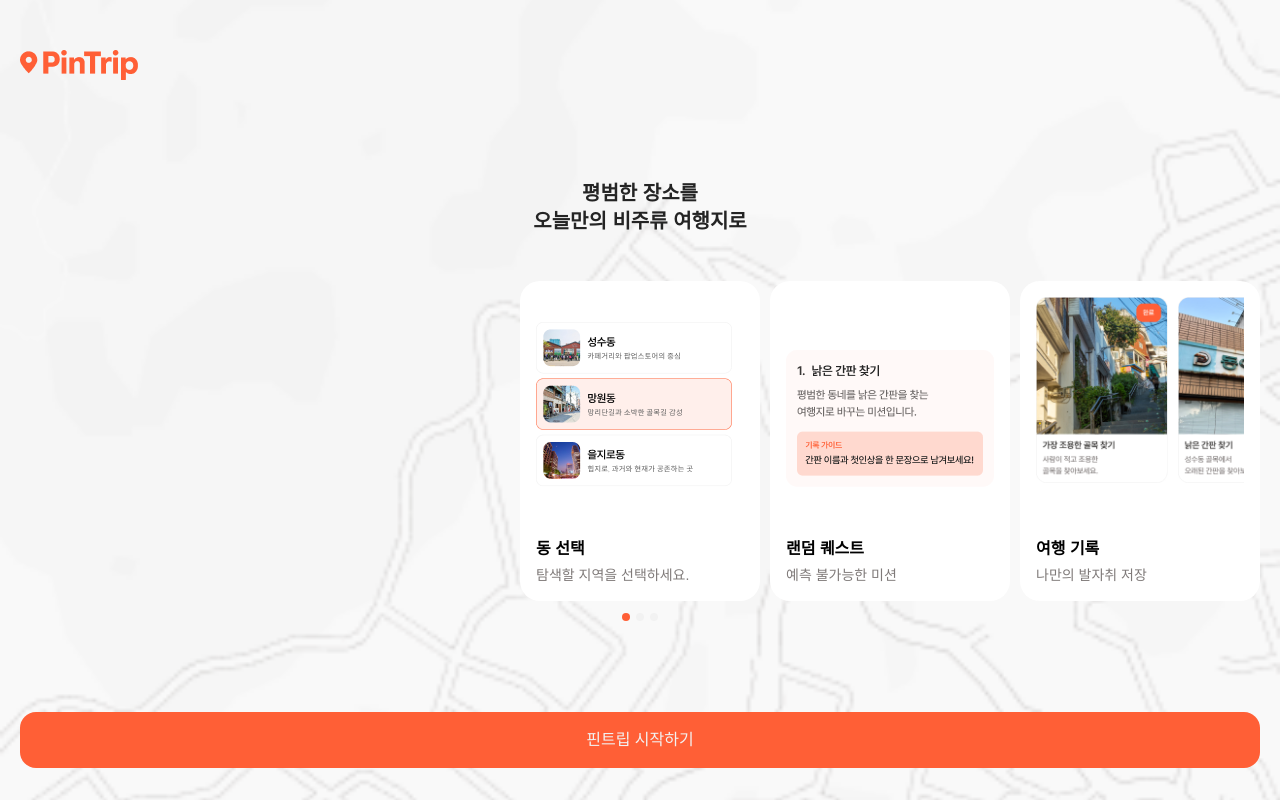
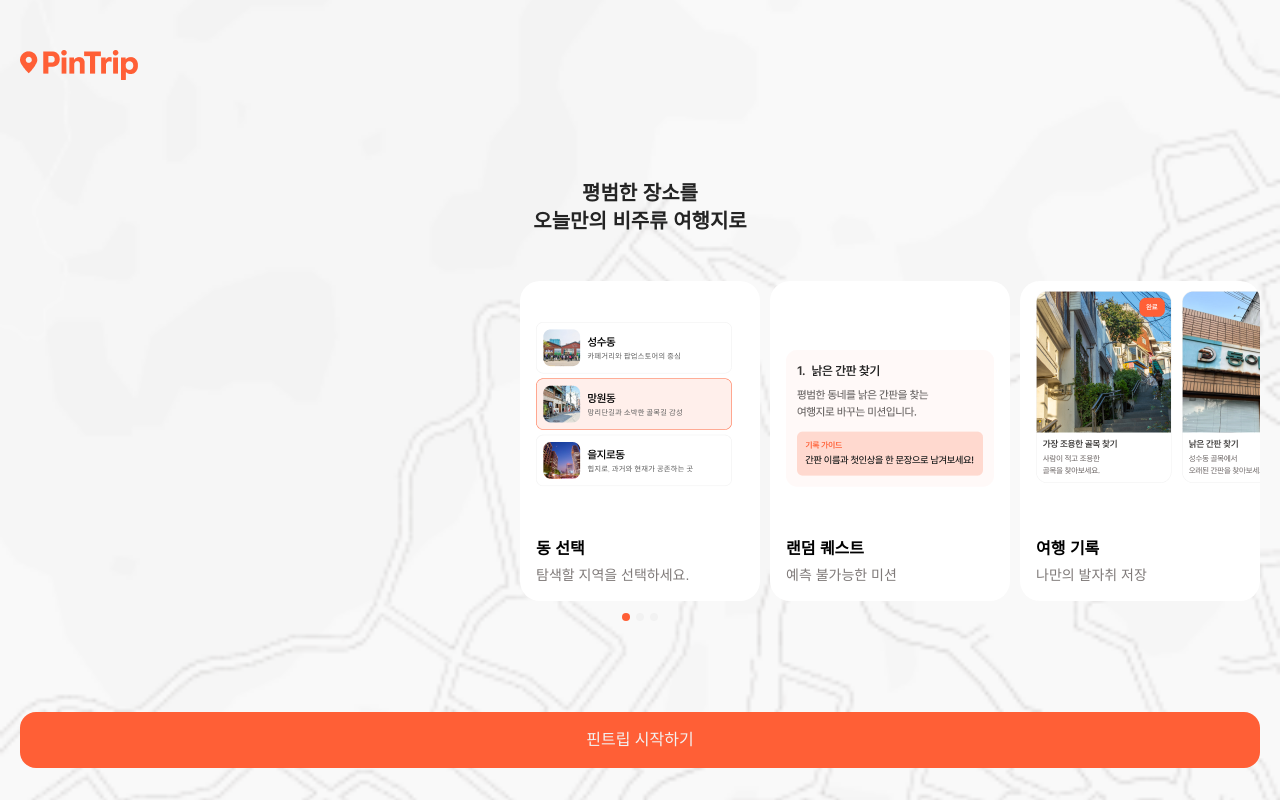
Before and after one commit to Pintrip/Pintip_FE, a React (Vite) app: page / in a window 1280 px wide. Built offline with nearby package versions, Linux system fonts and the light colour scheme; a web font is replaced by a local one.

Commit message:
Landing 요소 안 요소 스크롤 금지

```diff
--- a/src/pages/Landing.jsx
+++ b/src/pages/Landing.jsx
@@ -38,40 +38,99 @@ function Landing() {
   };
 
   return (
-        <div className="w-full h-full p-5 overflow-x-hidden bg-cover bg-center" style={{display: 'flex', flexDirection: 'column', justifyContent: 'center', alignItems: 'center', position: 'relative', backgroundImage: 'url(/background.png)'}}>
-            <div style={{display: 'flex', justifyContent: 'flex-start', position: 'absolute', top: 50, left: 20}}>
-                <img src='/logo.png' />
+    <div
+      className="w-full h-full p-5 overflow-x-hidden bg-cover bg-center"
+      style={{
+        display: "flex",
+        flexDirection: "column",
+        justifyContent: "center",
+        alignItems: "center",
+        position: "relative",
+        backgroundImage: "url(/background.png)",
+      }}
+    >
+      <div
+        style={{
+          display: "flex",
+          justifyContent: "flex-start",
+          position: "absolute",
+          top: 50,
+          left: 20,
+        }}
+      >
+        <img src="/logo.png" />
       </div>
-            <div className="w-full flex flex-col items-center" >
-                <span className="font-semibold text-xl" style={{textAlign: 'center', color: '#242424'}}>평범한 장소를</span>
-                <span className='font-semibold text-xl' style={{textAlign: 'center', color: '#242424'}}>오늘만의 비주류 여행지로</span>
+      <div className="w-full flex flex-col items-center">
+        <span
+          className="font-semibold text-xl"
+          style={{ textAlign: "center", color: "#242424" }}
+        >
+          평범한 장소를
+        </span>
+        <span
+          className="font-semibold text-xl"
+          style={{ textAlign: "center", color: "#242424" }}
+        >
+          오늘만의 비주류 여행지로
+        </span>
         <div
           ref={sliderRef}
-                    className='w-full flex flex-row items-center mt-11.5 overflow-x-auto no-scrollbar snap-x snap-mandatory'
-                    style={{cursor: 'grab', scrollbarWidth: 'none', msOverflowStyle: 'none', paddingLeft: 'calc(50% - 120px)', paddingRight: 'calc(50% - 120px)'}}
+          className="w-full flex flex-row items-center mt-11.5 overflow-x-auto no-scrollbar snap-x snap-mandatory"
+          style={{
+            cursor: "grab",
+            scrollbarWidth: "none",
+            msOverflowStyle: "none",
+            paddingLeft: "calc(50% - 120px)",
+            paddingRight: "calc(50% - 120px)",
+          }}
           onMouseDown={onMouseDown}
           onMouseMove={onMouseMove}
           onMouseUp={stopDragging}
           onMouseLeave={stopDragging}
           onScroll={onScroll}
         >
-                    <Card title='동 선택' text='탐색할 지역을 선택하세요.' imageUrl={'/select_dong.png'}/>
-                    <Card title='랜덤 퀘스트' text='예측 불가능한 미션' imageUrl={'/random_quest.png'}/>
-                    <Card title='여행 기록' text='나만의 발자취 저장'>
-                        <div className='flex flex-row overflow-x-auto scrollbar-none'>
-                            <img src='/trip_record1.png' className='mr-[10px]'/>
-                            <img src='/trip_record2.png' className='mr-[10px]'/>
-                            <img src='/trip_record3.png' />
+          <Card
+            title="동 선택"
+            text="탐색할 지역을 선택하세요."
+            imageUrl={"/select_dong.png"}
+          />
+          <Card
+            title="랜덤 퀘스트"
+            text="예측 불가능한 미션"
+            imageUrl={"/random_quest.png"}
+          />
+          <Card title="여행 기록" text="나만의 발자취 저장">
+            <div className="flex flex-row">
+              <img src="/trip_record1.png" className="mr-[10px]" />
+              <img src="/trip_record2.png" className="mr-[10px]" />
+              <img src="/trip_record3.png" />
             </div>
           </Card>
         </div>
         <div className="flex justify-center items-center gap-1.5 mt-3">
-                    <div className={`size-2 rounded-md ${activeIndex === 0 ? 'bg-orange-6' : 'bg-white'}`} />
-                    <div className={`size-2 rounded-md ${activeIndex === 1 ? 'bg-orange-6' : 'bg-white'}`} />
-                    <div className={`size-2 rounded-md ${activeIndex === 2 ? 'bg-orange-6' : 'bg-white'}`} />
+          <div
+            className={`size-2 rounded-md ${activeIndex === 0 ? "bg-orange-6" : "bg-white"}`}
+          />
+          <div
+            className={`size-2 rounded-md ${activeIndex === 1 ? "bg-orange-6" : "bg-white"}`}
+          />
+          <div
+            className={`size-2 rounded-md ${activeIndex === 2 ? "bg-orange-6" : "bg-white"}`}
+          />
         </div>
       </div>
-            <Button style={{borderRadius: 16, position: 'absolute', bottom: 32, boxSizing: 'border-box', width: 'calc(100% - 40px)'}} onClick={() => navigate("/place-quest-select")}>핀트립 시작하기</Button>
+      <Button
+        style={{
+          borderRadius: 16,
+          position: "absolute",
+          bottom: 32,
+          boxSizing: "border-box",
+          width: "calc(100% - 40px)",
+        }}
+        onClick={() => navigate("/place-quest-select")}
+      >
+        핀트립 시작하기
+      </Button>
     </div>
   );
 }
```
Lines whose indentation alone changed are shown as unchanged.
